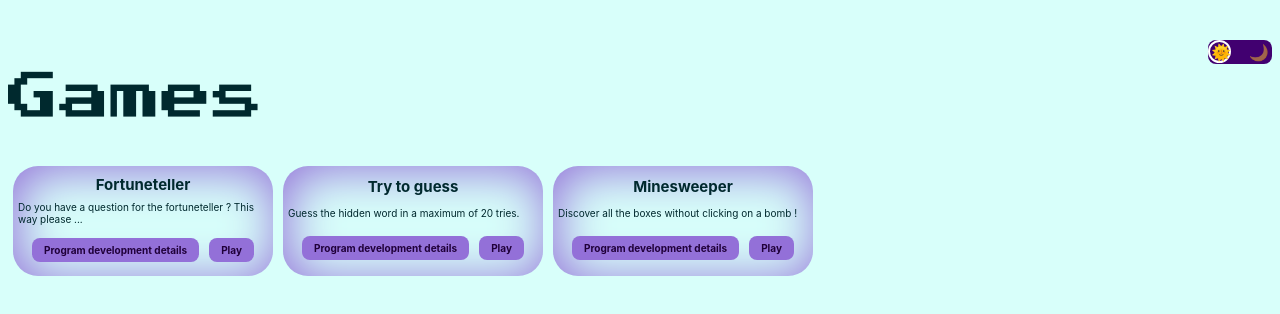
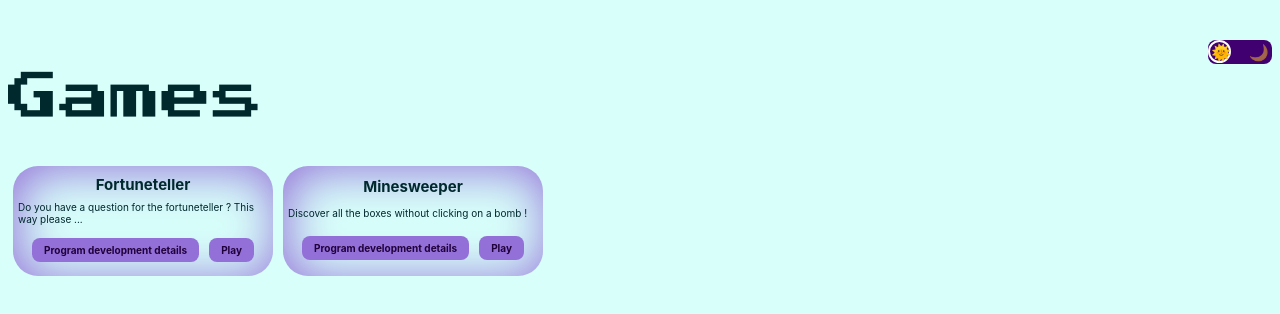
Before and after one commit to Sylvie-C/games, a React (Vite) app: page / in a window 1280 px wide. Shown: the top 314 px of the page. Built offline with nearby package versions, Linux system fonts and the light colour scheme.

Commit message:
add minesweeper game (updated)

```diff
--- a/src/App.jsx
+++ b/src/App.jsx
@@ -51,16 +51,10 @@ export default function App() {
           link="https://sylvie-c.github.io/fortuneteller/"
         />
         <GameCard
-          key="card02"
-          title="Try to guess"
-          text="Guess the hidden word in a maximum of 20 tries."
-          link="#"
-        />
-        <GameCard
           key="card03"
           title="Minesweeper"
           text="Discover all the boxes without clicking on a bomb !"
-          link="#"
+          link="https://swc-minesweeper-2024.netlify.app/"
         />
       </div>
       <Modal text="Hello World !" />
```
Also changed, not shown: src/lib/placeholder-data.json (added, +7 -0 lines).
